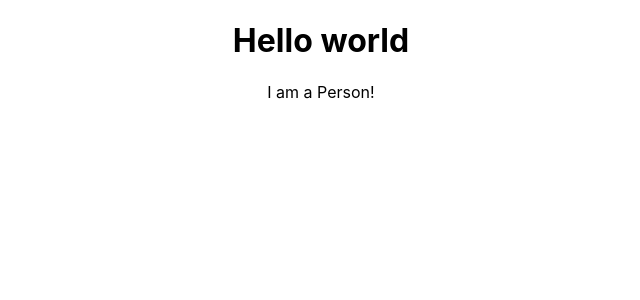
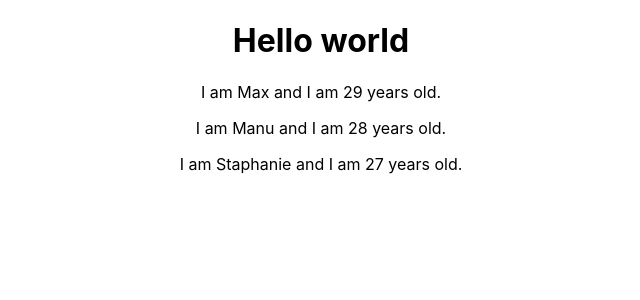
Before and after one commit to cape-balder/react-practice, a React (Create React App) app: page / in a window 1280 px wide. Shown: the top 300 px of the page, without its empty margins (319-959 px from the left). Built offline with nearby package versions, Linux system fonts and the light colour scheme.

Commit message:
Working with Props

```diff
--- a/src/App.js
+++ b/src/App.js
@@ -8,7 +8,9 @@ class App extends Component {
     return (
       <div className="App">
         <h1>Hello world</h1>
-        <Person/>
+        <Person name="Max" age="29"/>
+        <Person name="Manu" age="28"/>
+        <Person name="Staphanie" age="27"/>
       </div>
     );
   }
--- a/src/Person/Person.js
+++ b/src/Person/Person.js
@@ -1,7 +1,7 @@
 import React from 'react';
 
-const person = () => {
-   return <p>I am a Person!</p>
+const person = (props) => {
+   return <p>I am {props.name} and I am {props.age} years old.</p>
 }
 
 export default person;
```
